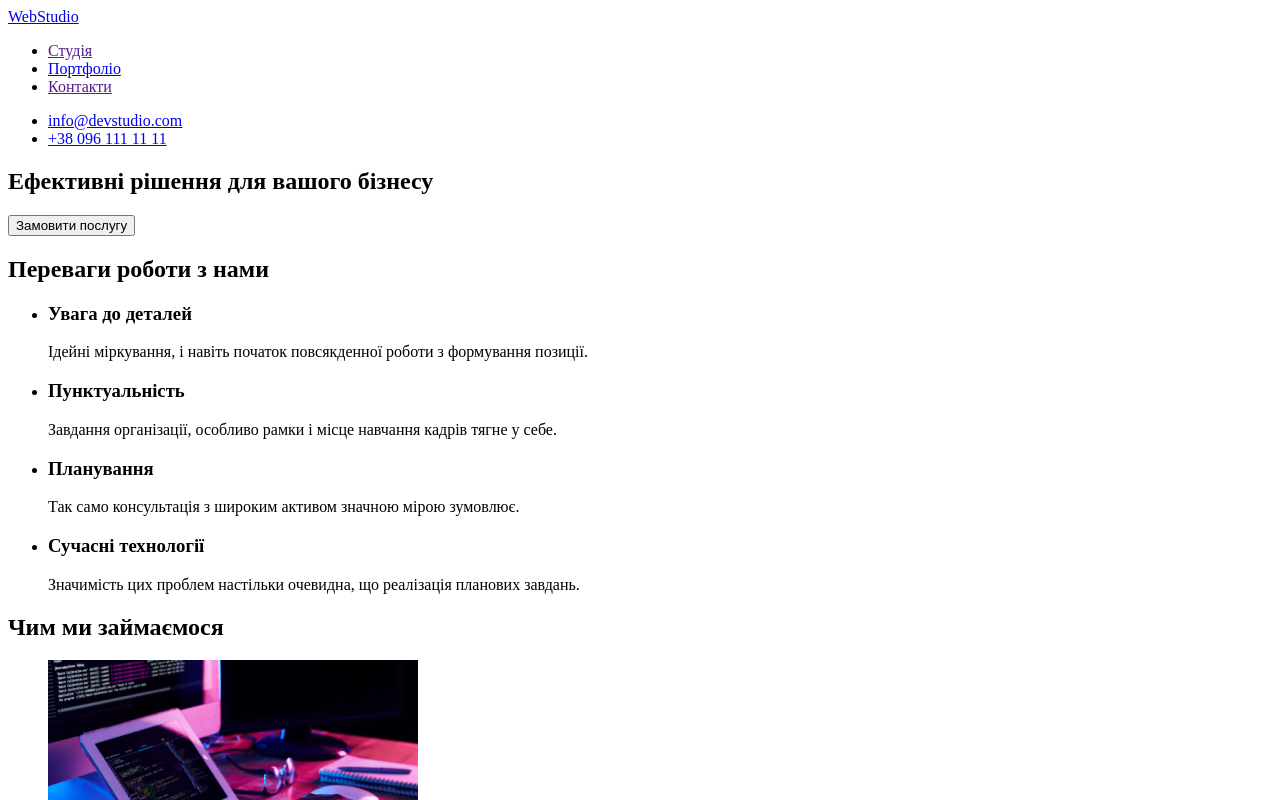
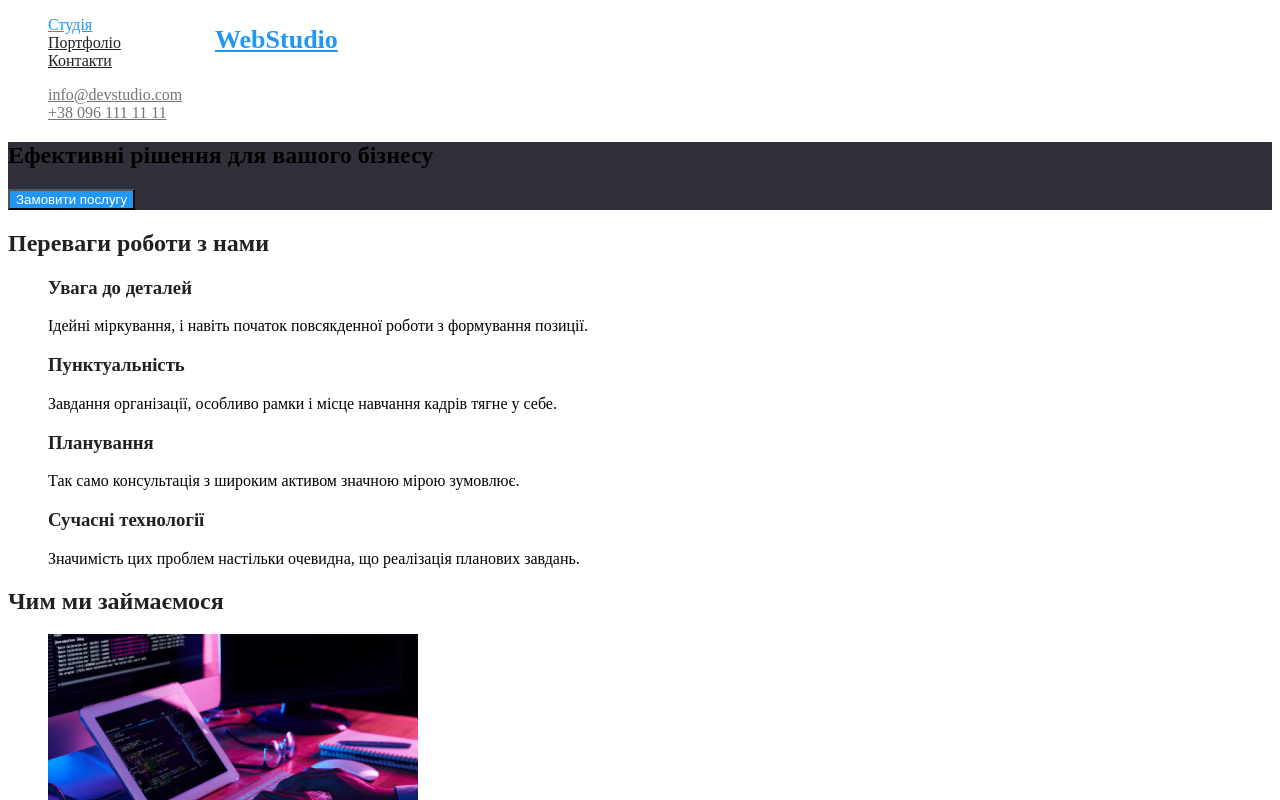
Before and after one commit to s-mirko1/goit-markup-hw-02, a plain HTML site: page index.html in a window 1280 px wide. Shown: the top 800 px of the page. Drawn offline with Linux system fonts and the light colour scheme.

Commit message:
edit css (1)

```diff
--- a/css/styles.css
+++ b/css/styles.css
@@ -1,3 +1,22 @@
+/* Палітра кольорів:
+чорний колір #212121
+вторинний чорний колір #757575;
+білий колір #FFFFFF
+акцент #2196F3;
+колір футера rgba(255, 255, 255, 0.6);
+вторинний колір фону #F5F4FA;
+колір фону #F5F5F5;
+колір фону нав #FFFFFF;
+колір фону футер і мейн #2F303A; */
+
+:root {
+    --primary-text-color: #212121 ;
+    --second-text-color: #757575;
+    --accent-color: #2196F3 ;
+}
+
+/* Logo */
+
 .logo {
     position: absolute;
     width: 145px;
@@ -10,3 +29,70 @@
     line-height: 31px;
     color: #2196F3;
 }
+
+ul {
+    list-style: none;
+}
+
+/* Head */
+
+.head {
+    background-color: ##FFFFFF;
+}
+
+/* Navigation */
+
+.site-nav-lists {
+    color: var(--primary-text-color)
+}
+
+.site-nav-lists:hover,
+.site-nav-lists:focus {
+    color: var(--accent-color)
+}
+
+.auth-nav-lists {
+    color: var(--second-text-color)
+}
+
+.auth-nav-lists:hover,
+.auth-nav-lists:focus {
+    color: var(--accent-color)
+}
+
+.site-nav .site-nav-lists.current {
+    color: var(--accent-color);
+}
+
+/* Hero */
+
+.hero {
+    background: #2F303A
+}
+
+/* Button */
+
+.button {
+    background: #2196F3;
+    color: #FFFFFF;
+}
+
+/* Section */
+
+.section {
+
+}
+
+.section-title {
+    color: var(--primary-text-color)
+}
+
+/* Feature */
+
+.feature-list {
+
+}
+
+.title {
+    color: var(--primary-text-color)
+}
--- a/index.html
+++ b/index.html
@@ -12,57 +12,58 @@
     rel="stylesheet">
 
 </head>
-<body>
+<body class="page">
     <header>
         <nav>
-            <a href="./index.html">WebStudio</a>
+            <a href="./index.html" class="logo">WebStudio</a>
 
-            <ul>
-                <li><a href="">Студія</a></li>
-                <li><a href="./portfolio.html">Портфоліо</a></li>
-                <li><a href="">Контакти</a></li>
+            <ul class="site-nav">
+                <li><a href="./index.html" class="site-nav-lists current" >Студія</a></li>
+                <li><a href="./portfolio.html" class="site-nav-lists" >Портфоліо</a></li>
+                <li><a href="" class="site-nav-lists" >Контакти</a></li>
             </ul>
         </nav>
 
 
-        <ul>
-            <li><a href="mailto:info@devstudio.com">info@devstudio.com</a></li>
-            <li><a href="tel:+380961111111">+38 096 111 11 11</a></li>
+        <ul class="auth-nav">
+            <li><a href="mailto:info@devstudio.com" class="auth-nav-lists" >info@devstudio.com</a></li>
+            <li><a href="tel:+380961111111" class="auth-nav-lists" >+38 096 111 11 11</a></li>
         </ul>
     </header>
 
     <main>
 
-        <div>
+        <div class="hero">
             <section>
                 <h1>Ефективні рішення для вашого бізнесу</h1>
-                <button type="button">Замовити послугу</button>
+                <button class="button" type="button">Замовити послугу</button>
             </section>
         </div>
 
         <div>
-            <section>
-                <h2>Переваги роботи з нами</h2>
-                <ul>
+            <section class="section">
+                <h2 class="section-title">Переваги роботи з нами</h2>
+                <ul class="feature-list">
                     <li>
-                        <h3>Увага до деталей</h3>
+                        <h3 class="title">Увага до деталей</h3>
                         <p>Ідейні міркування, і навіть початок повсякденної роботи з формування позиції.</p>
                     </li>
                     <li>
-                        <h3>Пунктуальність</h3>
+                        <h3 class="title">Пунктуальність</h3>
                         <p>Завдання організації, особливо рамки і місце навчання кадрів тягне у себе.</p>
                     </li>
                     <li>
-                        <h3>Планування</h3>
+                        <h3 class="title">Планування</h3>
                         <p>Так само консультація з широким активом значною мірою зумовлює.</p>
                     </li>
                     <li>
-                        <h3>Сучасні технології</h3>
+                        <h3 class="title">Сучасні технології</h3>
                         <p>Значимість цих проблем настільки очевидна, що реалізація планових завдань.</p>
                     </li>
                 </ul>
-
-                <h2>Чим ми займаємося</h2>
+            </section>
+            <section class="section">
+                <h2 class="section-title">Чим ми займаємося</h2>
                 <ul>
                     <li>
                         <img
@@ -94,8 +95,8 @@
         </div>
 
         <div>
-            <section>
-                <h2>Наша команда</h2>
+            <section class="section">
+                <h2 class="section-title">Наша команда</h2>
                 <ul>
                     <li>
                         <img
@@ -109,7 +110,7 @@
                     </li>
                     <li>
                         <img
-                            src="./images/img (1).jpg"
+                            src="./images/img_1.jpg"
                             alt="фотографія члена команди 2"
                             width="270"
                             height="260"
@@ -119,7 +120,7 @@
                     </li>
                     <li>
                         <img
-                            src="./images/img (2).jpg"
+                            src="./images/img_2.jpg"
                             alt="фотографія члена команди 3"
                             width="270"
                             height="260"
@@ -129,7 +130,7 @@
                     </li>
                     <li>
                         <img
-                            src="./images/img (3).jpg"
+                            src="./images/img_3.jpg"
                             alt="фотографія члена команди 4"
                             width="270"
                             height="260"
```
Also changed, not shown: portfolio.html (+17 -10 lines), images/img_1.jpg (renamed from images/img (1).jpg), images/img_2.jpg (renamed from images/img (2).jpg), images/img_3.jpg (renamed from images/img (3).jpg).
